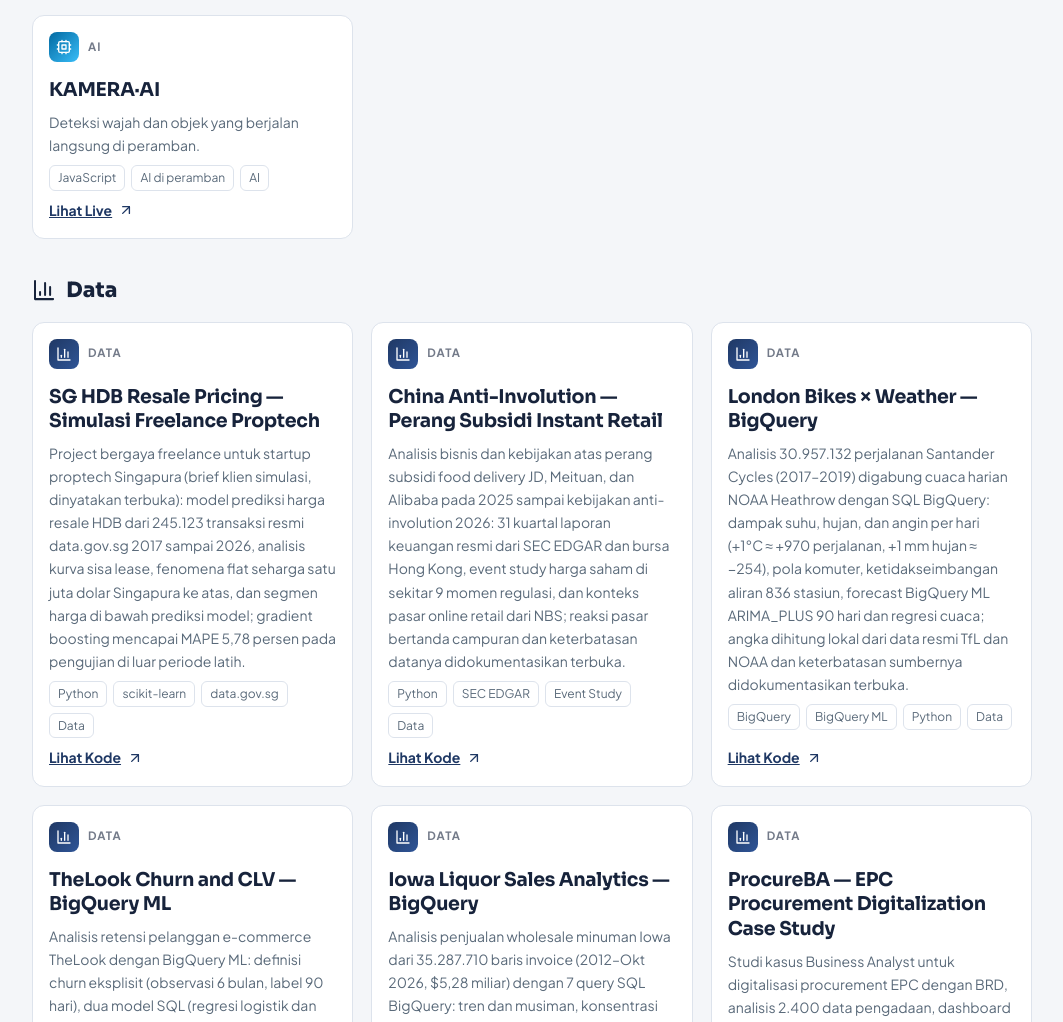
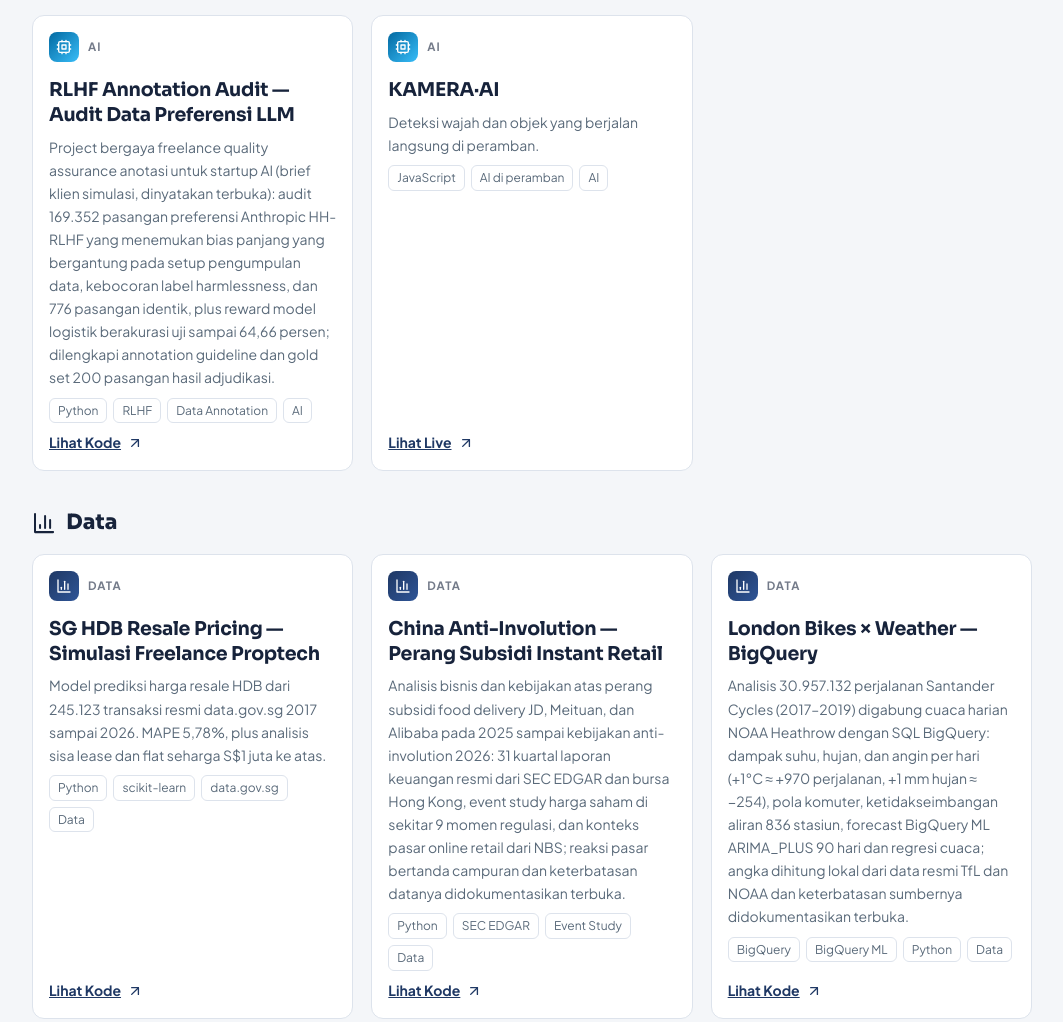
Before and after one commit to andikapratamazaid/andikapratamazaid.github.io, a plain HTML site: page index.html in a window 1280 px wide. Shown: the part 3674-4696 px from the top of the page, without its empty margins (108-1171 px from the left). Drawn offline with Linux system fonts and the light colour scheme.

Commit message:
Update index.html: add RLHF Annotation Audit project, shorten SG HDB description

```diff
--- a/index.html
+++ b/index.html
@@ -596,7 +596,8 @@ var P=[
 {t:"Invoice Fraud & Three-Way Match Agent",cm:"39 fraud tertangkap",cl:"Precision dan recall 1,000 pada 148 invoice sintetis berlabel",d:"Agent deteksi fraud pembayaran vendor lewat pencocokan PO, BAST, dan invoice: invoice ganda dan pecah invoice, selisih harga dan volume, invoice tanpa PO, pola angka bulat, dan uji Benford.",cat:"ai",tech:["Python","SQLite","Audit"],u:GH+"invoice-fraud-agent",l:"Lihat Kode",f:1},
 {t:"AgentForge — Multi-Agent Automation System",cm:"OpenRouter",cl:"Sistem multi-agent dengan orkestrasi, perutean model, dan skor kualitas",d:"Sistem multi-agent bertenaga OpenRouter dengan roadmap menuju produk SaaS.",cat:"ai",tech:["Python","OpenRouter","Multi-Agent"],u:GH+"agentforge-multi-agent-system",l:"Lihat Kode",f:1},
 {t:"OmniForge — Multi-Platform Agent Gateway",cm:"6 platform",cl:"Satu gateway untuk Telegram, Discord, Slack, WhatsApp, Signal, dan CLI",d:"Gateway agent satu proses untuk enam platform chat dengan kelanjutan percakapan lintas platform.",cat:"ai",tech:["Python","Gateway","Multi-Platform"],u:GH+"omniforge-agent-gateway",l:"Lihat Kode",f:1},
-{t:"SG HDB Resale Pricing — Simulasi Freelance Proptech",cm:"MAPE model 5,78%",cl:"Brief klien simulasi dari startup proptech Singapura: model valuasi flat HDB dari 245 ribu transaksi resmi",d:"Project bergaya freelance untuk startup proptech Singapura (brief klien simulasi, dinyatakan terbuka): model prediksi harga resale HDB dari 245.123 transaksi resmi data.gov.sg 2017 sampai 2026, analisis kurva sisa lease, fenomena flat seharga satu juta dolar Singapura ke atas, dan segmen harga di bawah prediksi model; gradient boosting mencapai MAPE 5,78 persen pada pengujian di luar periode latih.",cat:"data",tech:["Python","scikit-learn","data.gov.sg"],u:GH+"sg-hdb-resale-pricing",l:"Lihat Kode",f:1},
+{t:"RLHF Annotation Audit — Audit Data Preferensi LLM",cm:"169 ribu pasangan diaudit",cl:"Simulasi freelance annotation QA: audit bias panjang dan kebocoran label pada data preferensi RLHF",d:"Project bergaya freelance quality assurance anotasi untuk startup AI (brief klien simulasi, dinyatakan terbuka): audit 169.352 pasangan preferensi Anthropic HH-RLHF yang menemukan bias panjang yang bergantung pada setup pengumpulan data, kebocoran label harmlessness, dan 776 pasangan identik, plus reward model logistik berakurasi uji sampai 64,66 persen; dilengkapi annotation guideline dan gold set 200 pasangan hasil adjudikasi.",cat:"ai",tech:["Python","RLHF","Data Annotation"],u:GH+"rlhf-annotation-audit",l:"Lihat Kode",f:1},
+{t:"SG HDB Resale Pricing — Simulasi Freelance Proptech",cm:"MAPE model 5,78%",cl:"Brief klien simulasi dari startup proptech Singapura: model valuasi flat HDB dari 245 ribu transaksi resmi",d:"Model prediksi harga resale HDB dari 245.123 transaksi resmi data.gov.sg 2017 sampai 2026. MAPE 5,78%, plus analisis sisa lease dan flat seharga S$1 juta ke atas.",cat:"data",tech:["Python","scikit-learn","data.gov.sg"],u:GH+"sg-hdb-resale-pricing",l:"Lihat Kode",f:1},
 {t:"China Anti-Involution — Perang Subsidi Instant Retail",cm:"RMB 540 M terbakar",cl:"Perang subsidi food delivery China 2025: belanja marketing 4 platform RMB 540 miliar, lalu regulator turun tangan",d:"Analisis bisnis dan kebijakan atas perang subsidi food delivery JD, Meituan, dan Alibaba pada 2025 sampai kebijakan anti-involution 2026: 31 kuartal laporan keuangan resmi dari SEC EDGAR dan bursa Hong Kong, event study harga saham di sekitar 9 momen regulasi, dan konteks pasar online retail dari NBS; reaksi pasar bertanda campuran dan keterbatasan datanya didokumentasikan terbuka.",cat:"data",tech:["Python","SEC EDGAR","Event Study"],u:GH+"china-anti-involution",l:"Lihat Kode",f:1},
 {t:"London Bikes × Weather — BigQuery",cm:"30,96 jt perjalanan",cl:"Permintaan sepeda London vs cuaca Heathrow: hari hangat 2x lebih ramai, hujan berat potong 23,7%",d:"Analisis 30.957.132 perjalanan Santander Cycles (2017–2019) digabung cuaca harian NOAA Heathrow dengan SQL BigQuery: dampak suhu, hujan, dan angin per hari (+1°C ≈ +970 perjalanan, +1 mm hujan ≈ −254), pola komuter, ketidakseimbangan aliran 836 stasiun, forecast BigQuery ML ARIMA_PLUS 90 hari dan regresi cuaca; angka dihitung lokal dari data resmi TfL dan NOAA dan keterbatasan sumbernya didokumentasikan terbuka.",cat:"data",tech:["BigQuery","BigQuery ML","Python"],u:GH+"london-bikes-weather-bigquery",l:"Lihat Kode",f:1},
 {t:"TheLook Churn and CLV — BigQuery ML",cm:"ROC AUC 0,73",cl:"Prediksi churn TheLook: desil risiko 97,6% turun ke 72,9%, CLV total USD 8,04 jt",d:"Analisis retensi pelanggan e-commerce TheLook dengan BigQuery ML: definisi churn eksplisit (observasi 6 bulan, label 90 hari), dua model SQL (regresi logistik dan boosted tree, ROC AUC 0,72 dan 0,73), analisis desil, CLV historis USD 8,04 jt, dan segmentasi RFM; data sintetis dari generator resmi Google dan keterbatasannya didokumentasikan terbuka.",cat:"data",tech:["BigQuery ML","SQL","Python"],u:GH+"thelook-churn-clv-bigquery-ml",l:"Lihat Kode",f:1},
```
